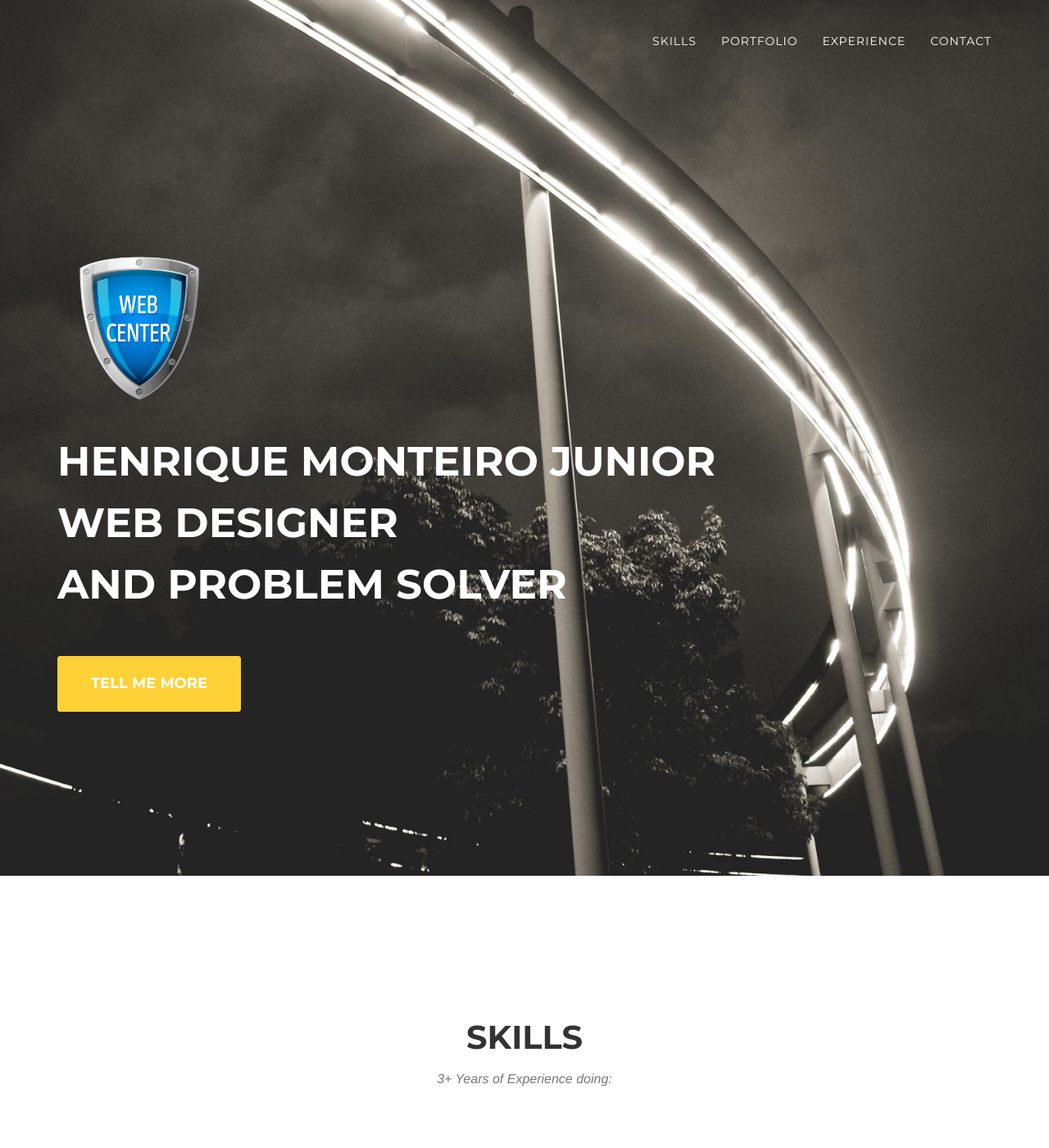
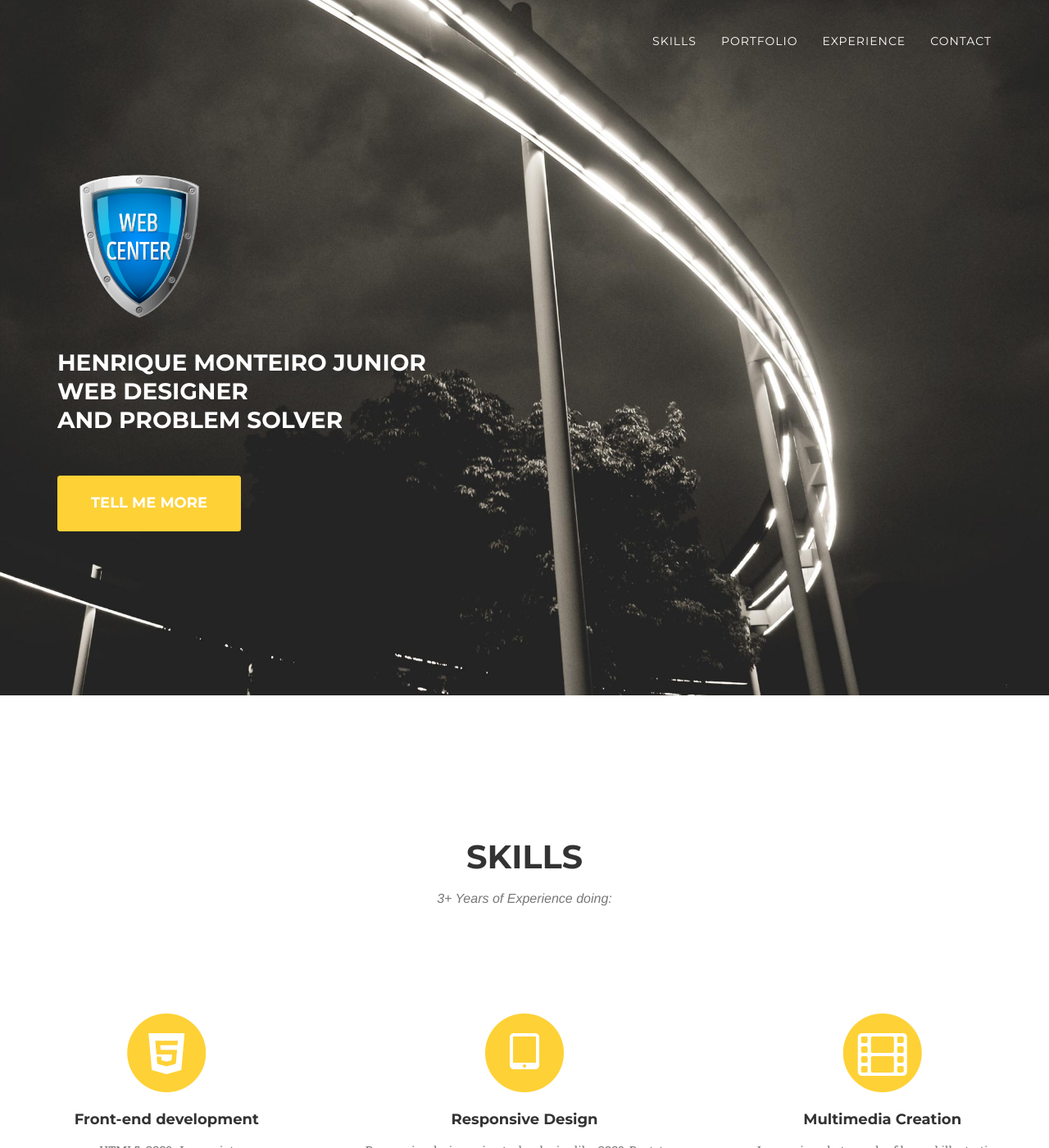
Before and after one commit to webcenter/webcenter.github.io, a Jekyll site: the page built from index.html, in a window 1280 px wide and 1400 px high. Shown: the whole window at 82% size. Built offline with Jekyll 4.4.1, drawn with Linux system fonts in a browser that asks for light colours; some web fonts are replaced; some of the changed text lies outside the part shown.

Commit message:
#2 header

```diff
--- a/_includes/about.html
+++ b/_includes/about.html
@@ -83,7 +83,7 @@
                             <div class="timeline-heading">
                                 <h4>2016</h4>
                                 <h4 class="subheading">
-                                    Beginning of activities as a company <br/> WebCenter </h4>
+                                    Beginning of activities as a <br/> Company WebCenter </h4>
                             </div>
                             <div class="timeline-body">
                             </div>
--- a/_includes/css/agency.css
+++ b/_includes/css/agency.css
@@ -305,7 +305,7 @@ header .intro-text .intro-heading {
     }
 
     header .intro-text {
-        padding-top: 300px;
+        padding-top: 200px;
         padding-bottom: 200px;
     }
 
@@ -321,9 +321,9 @@ header .intro-text .intro-heading {
         margin-bottom: 50px;
         text-transform: uppercase;
         font-family: Montserrat,"Helvetica Neue",Helvetica,Arial,sans-serif;
-        font-size: 50px;
+        font-size: 28px;
         font-weight: 700;
-        line-height: 75px;
+        line-height: 35px;
     }
 }
 
```
